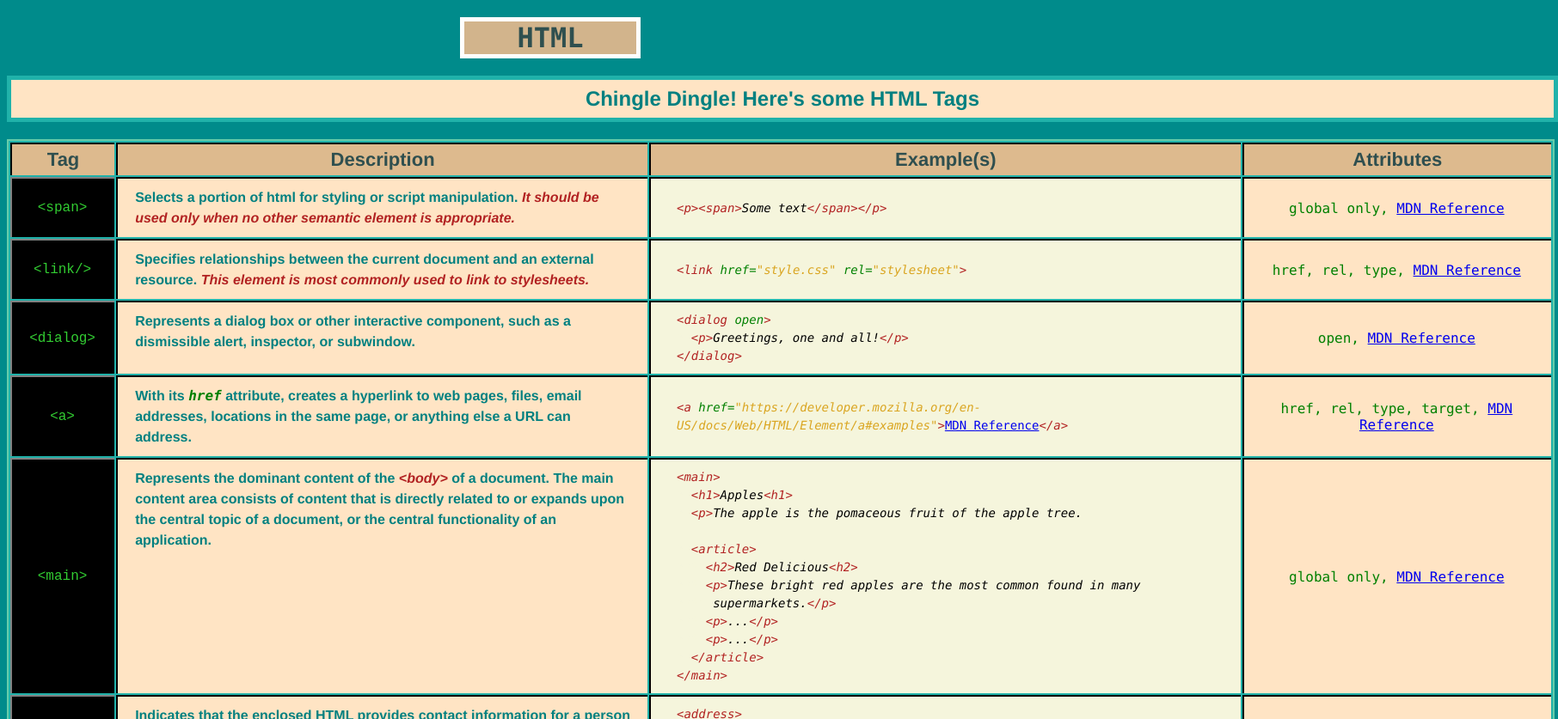
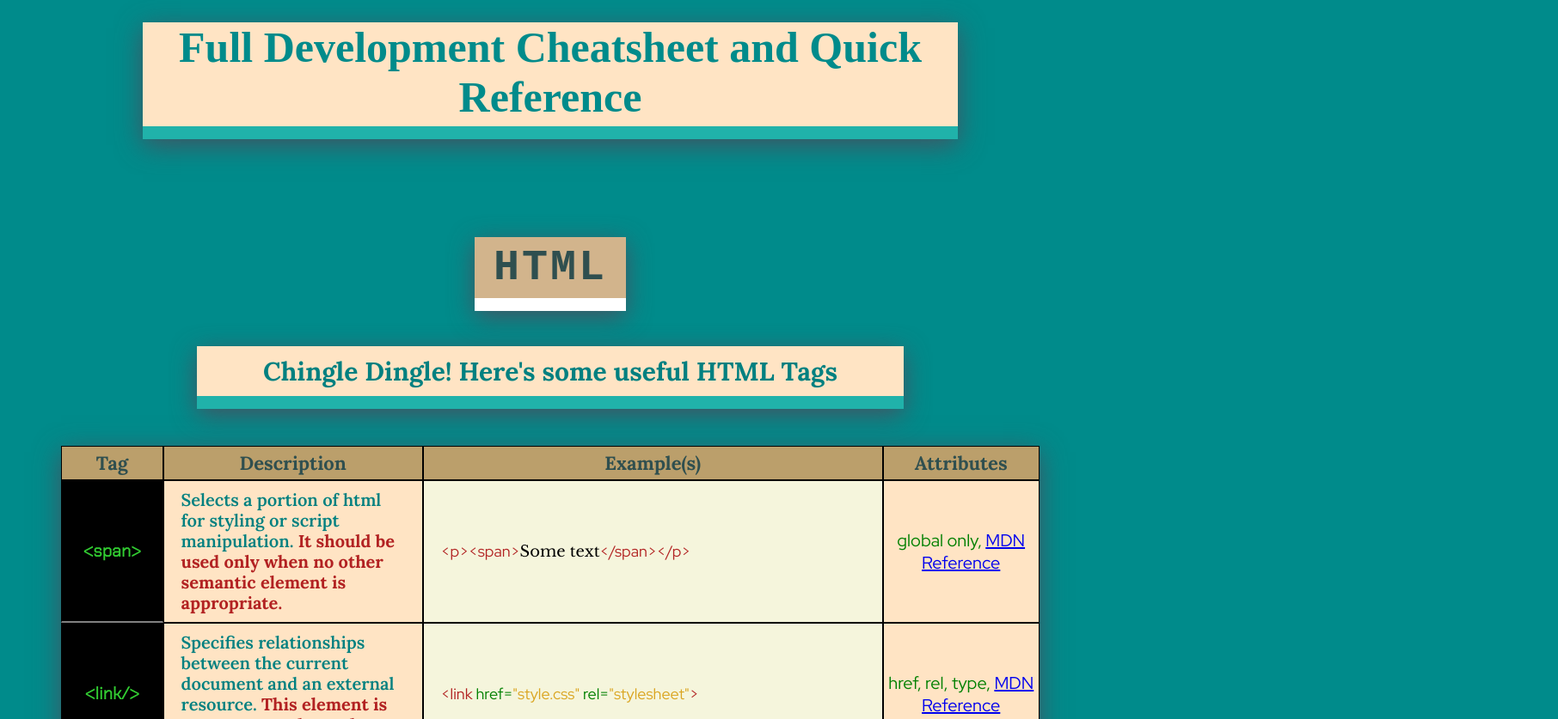
Before and after one commit to spenzeKitchens/FullStackDevCheatsheet, a plain HTML site: page index.html in a window 1280 px wide. Shown: the top 837 px of the page at 86% size, 1812 px wide, since content can reach past the window. Drawn offline with nearby package versions, Linux system fonts and the light colour scheme; a web font is replaced by a local one.

Commit message:
Second Commit
Style Changes

```diff
--- a/index.html
+++ b/index.html
@@ -1,14 +1,40 @@
 <!DOCTYPE html>
-<html>
+<html lang="en">
+
   <head>
+    <meta charset="utf-8">
+    <meta name="viewport" content="width=device-width, initial-scale=1.0">
     <title>Coding Quick Reference</title>
     <link rel="stylesheet" href="styles.css" type="text/css">
+    <link rel="preconnect" href="https://fonts.googleapis.com">
+    <link rel="preconnect" href="https://fonts.gstatic.com" crossorigin>
+    <link href="https://fonts.googleapis.com/css2?family=Chakra+Petch:ital,wght@0,300;1,300&family=Corben&family=Libre+Baskerville:ital@0;1&family=Lora:wght@600;700&family=Red+Hat+Display:ital@0;1&family=Red+Hat+Mono:ital,wght@0,300;1,300&display=swap" rel="stylesheet">
   </head>
+
   <body>
 
+    <br>
+
+    <section class="headercontainer">
+        <header>Full Development Cheatsheet and Quick Reference</header>
+    </section>
+
+    <br>
+    <br>
+    <br>
+    <br>
+
+    <section class="titlecontainer">
       <h1>HTML</h1>
-    <h2>Chingle Dingle! Here's some HTML Tags</h2>
+    </section>
 
+    <section class="container">
+      <h2>Chingle Dingle! Here's some useful HTML Tags</h2>
+    </section>
+
+    <br>
+
+    <section class="tcontainer">
       <table>
       <thead>
         <tr>
@@ -21,7 +47,7 @@
       <tbody>
         <tr>
           <td class="tag">&lt;span&gt;</td>
-          <td class="description">Selects a portion of html for styling or script manipulation. <p style="font-weight: bold;">It should be used only when no other semantic element is appropriate.</p></td>
+          <td class="description">Selects a portion of html for styling or script manipulation. <b>It should be used only when no other semantic element is appropriate.</b></td>
           <td class="example"><p>&lt;p&gt;&lt;span&gt;</p><p class="result">Some text</p><p>&lt;/span&gt;&lt;/p&gt;</p></td>
           <td class="attribute">global only, <a href="https://developer.mozilla.org/en-US/docs/Web/HTML/Element/span#attributes">MDN Reference</a></td>
         </tr>
@@ -30,7 +56,7 @@
           <td class="tag">&lt;link/&gt;</td>
           <td class="description">Specifies relationships between the current document and an external resource. <p style="font-weight: bold;">This element is most commonly used to link to stylesheets.</p></td>
           <td class="example">
-            <p>&lt;link</p><p class="attribute"> href=</p><p class="string">"style.css"</p><p class="attribute"> rel=</p><p class="string">"stylesheet"</p><p>&gt;</p>
+            <p>&lt;link</p><span class="attribute"> href=</p><span class="string">"style.css"</p><span class="attribute"> rel=</p><span class="string">"stylesheet"</p><p>&gt;</p>
           </td>
           <td class="attribute">href, rel, type, <a href="https://developer.mozilla.org/en-US/docs/Web/HTML/Element/link#attributes">MDN Reference</a></td>
         </tr>
@@ -69,7 +95,7 @@
             <p class="indent">****</p><p class="result"> supermarkets.</p><p>&lt;/p&gt;</p><br>
             <p class="indent">****</p><p>&lt;p&gt;<p class="result">...</p><p>&lt;/p&gt;</p><br>
             <p class="indent">****</p><p>&lt;p&gt;<p class="result">...</p><p>&lt;/p&gt;</p><br>
-            <p class="indent">**</p><p>&lt;/article&gt;</p><br>
+            <p class="indent">**</p><p>&lt;/article&gt;</p><br><br>
             <p>&lt;/main&gt;</p>
           </td>
           <td class="attribute">global only, <a href="https://developer.mozilla.org/en-US/docs/Web/HTML/Element/main#attributes">MDN Reference</a></td>
@@ -172,11 +198,25 @@
 
       </tbody>
       </table>
+    </section>
 
+    <br>
+    <br>
+    <br>
+    <br>
+    <br>
+    <br>
+    <br>
+
+    <section class="titlecontainer">
       <h1>CSS</h1>
+    </section>
 
+    <section class="container">
       <h2>Dingle Dangle! Here's some CSS properties!</h2>
+    </section>
 
+    <section class="tcontainer">
       <table>
         <thead>
           <tr>
@@ -233,9 +273,19 @@
 
         </tbody>
       </table>
+    </section>
 
+    <br>
+    <br>
+    <br>
+    <br>
+    <br>
+
+    <section class="container">
       <h2>Dangle Langle! Here's some CSS selectors!</h2>
+    </section>
 
+    <section class="tcontainer">
       <table>
         <thead>
            <tr>
@@ -249,7 +299,7 @@
         <tbody>
 
         <tr>
-          <td colspan="4"><h3>Basic Selectors</h3></th>
+          <td colspan="4"><h3>Basic Selectors</h3></td>
         </tr>
 
         <tr>
@@ -357,6 +407,10 @@
 
         </tbody>
       </table>
+    </section>
+    <br>
+    <br>
+    <br>
 
   </body>
 </html>
--- a/styles.css
+++ b/styles.css
@@ -1,58 +1,73 @@
 body {
-    background-color: DarkCyan;
+    background-color: darkcyan;
   }
 
+header {
+    color: darkcyan;
+    font-family: "Corben", serif;
+    text-align: center;
+    background-color: Bisque;
+    border-bottom: 15px solid LightSeaGreen;
+    font-size: 50px;
+    font-weight: bold;
+    padding-bottom: 5px;
+}
+
 h1 {
-    font-family: "Lucida Console";
+    font-family: "Red Hat Mono", monospace;
     color: DarkSlateGrey;
     text-align: center;
     background-color: Tan;
-    border: 5px solid white;
-    width: 200px;
-    margin: 0 auto;
-    margin-top: 20px;
+    border-bottom: 15px solid white;
+    padding: 7px;
+    font-size: 50px;
+    letter-spacing: 3px;
   }
 
 h2 {
     color: Teal;
-    font-family: Helvetica;
+    font-family: "Lora", serif;
     text-align: center;
+    font-size: 30px;
     background-color: Bisque;
-    border: 5px solid LightSeaGreen;
-    width: 1778px;
-    margin: 20px auto;
-    padding: 8px;
+    border-bottom: 15px solid LightSeaGreen;
+    padding: 10px;
   }
 
-h3 {
-    color: Teal;
-    font-family: Helvetica;
+[colspan] {
+    color: Bisque;
+    font-family: "Libre Baskerville", serif;
     text-align: center;
-    background-color: Bisque;
-    width: 1700px;
-    margin: 0 auto;
-  }
+    font-size: 25px;
+    background-color: darkcyan;
+    padding: 10px;
+    border-top: 1px solid black;
+    border-bottom: 1px solid black;
+}
 
 p {
     color: FireBrick;
     display: inline;
-    font-style: italic;
-  }
+}
+
+b {
+    color: FireBrick;
+    display: inline;
+}
 
 table {
-    border: 2px solid MediumAquaMarine;
-    width: 1800px;
-    margin: 0 auto;
-    background-color: LightSeaGreen;
+    border-spacing: 0;
   }
 
 th {
-    font-family: Helvetica;
-    background-color: rgb(221, 186, 142);
+    font-family: "Lora", serif;
+    background-color: rgb(187, 159, 107);
     color: DarkSlateGrey;
     padding: 5px;
-    border-left: 2px solid black;
-    border-top: 2px solid black;
+    border-bottom: 1px solid black;
+    border-right: 1px solid black;
+    border-top: 1px solid black;
+    border-left: 1px solid black;
     font-size: 22px;
   }
 
@@ -60,40 +75,41 @@ td {
     background-color: Bisque;
     text-align: left;
     color: Teal;
-    width: 300px;
-    border-left: 2px solid black;
-    border-top: 2px solid black;
-    font-family: Helvetica;
-    font-weight: 500;
-    padding: 8px 12px 8px 10px;
+    border-bottom: 1px solid black;
+    border-right: 1px solid black;
+    border-top: 1px solid black;
+    border-left: 1px solid black;
+    font-family: "Lora", serif;
+    font-size: 20px;
   }
 
 .tag {
     background-color: black;
     color: LimeGreen;
     text-align: center;
-    font-family: "Courier New", monospace;
+    font-family: "Chakra Petch", monospace;
+    font-weight: bold;
     width: 100px;
-    border-left: 2px solid grey;
-    border-top: 2px solid grey;
+    border-bottom: 2px solid grey;
+    padding: 10px;
   }
 
 .description {
     width: 700px;
     padding: 10px 20px;
     font-weight: 600;
-    line-height: 1.5;
+    line-height: 1.2;
     vertical-align: text-top;
   }
 
 .example {
     background-color: Beige;
     text-align: left;
-    font-family: "Lucida Console", monospace;
+    font-family: "Red Hat Display", sans-serif;
     color: blue;
-    width: 700px;
-    font-size: 14px;
-    padding: 10px 30px;
+    width: 800px;
+    font-size: 18px;
+    padding: 10px 20px;
     line-height: 1.5;
   }
 
@@ -103,18 +119,19 @@ td {
 
 .attribute {
     color: Green;
-    font-family: "Lucida Console", monospace;
+    font-family: "Red Hat Display", sans-serif;
     width: 400px;
     text-align: center;
   }
 
 .string {
     color: GoldenRod;
+    font-family: "Red Hat Display", sans-serif;
   }
 
 .result {
     color: black;
-    font-style: italic;
+    font-family: "Libre Baskerville", serif;
     line-height: 1.5;
   }
 
@@ -122,31 +139,46 @@ td {
     background-color: black;
     color: LimeGreen;
     text-align: center;
-    font-family: "Courier New", monospace;
+    font-family: "Red Hat Mono", monospace;
     width: 200px;
-    border-left: 2px solid grey;
-    border-top: 2px solid grey;
+    border-bottom: 2px solid grey;
+    padding: 10px;
 
   }
 
 .value {
     color: Green;
-    font-family: "Lucida Console", monospace;
+    font-family: "Red Hat Display", sans-serif;
+    font-size: 16px;
     width: 500px;
-    padding: 10px 10px;
+    padding: 10px;
     line-height: 1.5;
   }
 
 .cssexample {
     background-color: Beige;
     text-align: left;
-    font-family: "Lucida Console", monospace;
+    font-family: "Red Hat Display", sans-serif;
     color: blue;
     width: 400px;
-    font-size: 14px;
-    padding: 10px 10px;
+    font-size: 18px;
+    padding: 10px 20px;
     line-height: 1.5;
+    font-weight: bold;
+    letter-spacing: 1.5px;
+
   }
+
+.cssexample2 {
+    background-color: Beige;
+    text-align: center;
+    font-family: "Red Hat Display", sans-serif;
+    color: blue;
+    width: 400px;
+    font-size: 18px;
+    padding: 10px 20px;
+    line-height: 1.5;
+}
 
 .selectorvalue {
     width: 500px;
@@ -154,4 +186,28 @@ td {
     font-weight: 600;
     line-height: 1.5;
     vertical-align: text-top;
-  }
+}
+
+.container {
+    width: 65%;
+    margin: 0 auto;
+    box-shadow: rgba(76, 76, 93, 0.89) 0px 7px 29px 0px;
+}
+
+.headercontainer {
+    width: 75%;
+    margin: 0 auto;
+    box-shadow: rgba(76, 76, 93, 0.89) 0px 7px 29px 0px;
+}
+
+.titlecontainer {
+    width: 14%;
+    margin: 0 auto;
+    box-shadow: rgba(76, 76, 93, 0.89) 0px 7px 29px 0px;
+}
+
+.tcontainer {
+    width: 90%;
+    margin: 0 auto;
+    box-shadow: rgba(76, 76, 93, 0.89) 0px 7px 29px 0px;
+}
```
Lines whose indentation alone changed are shown as unchanged.
